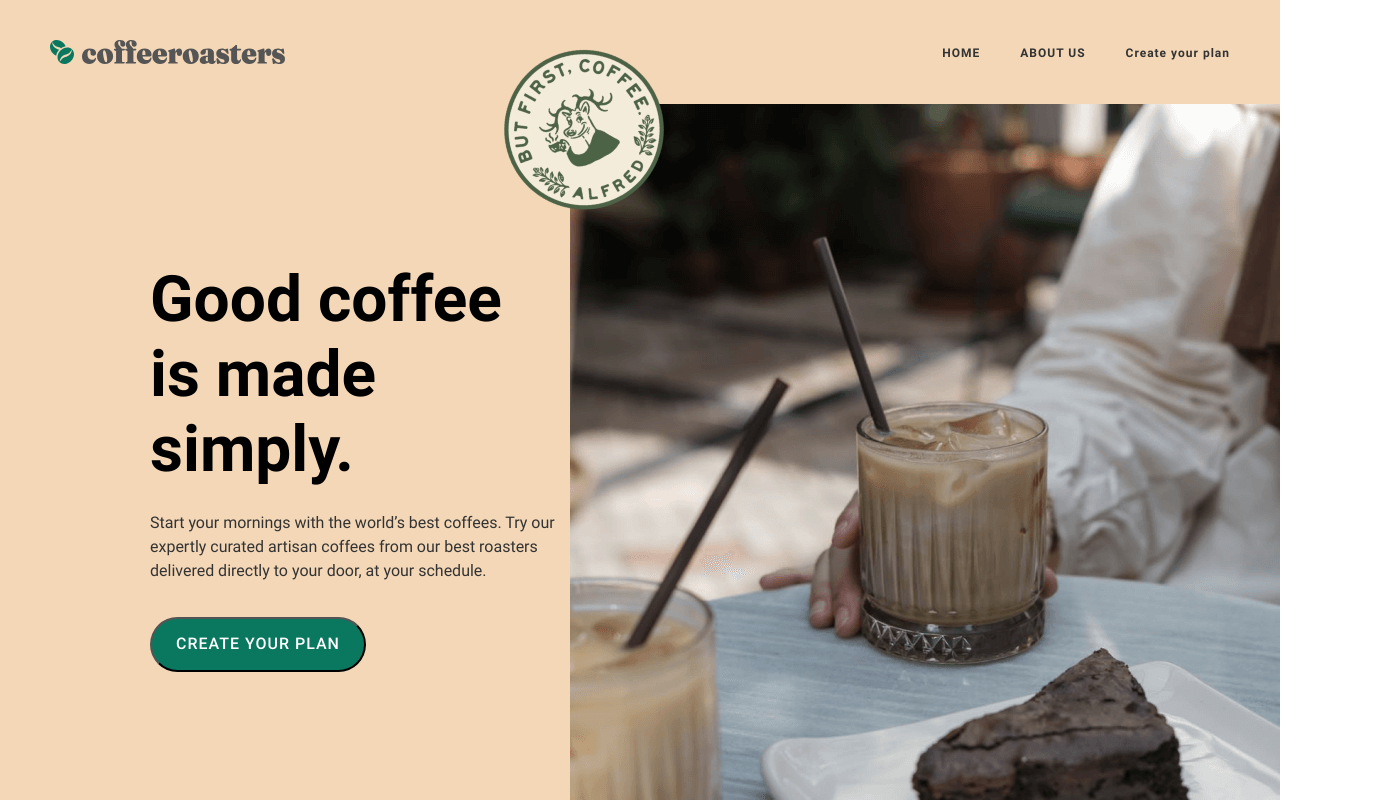
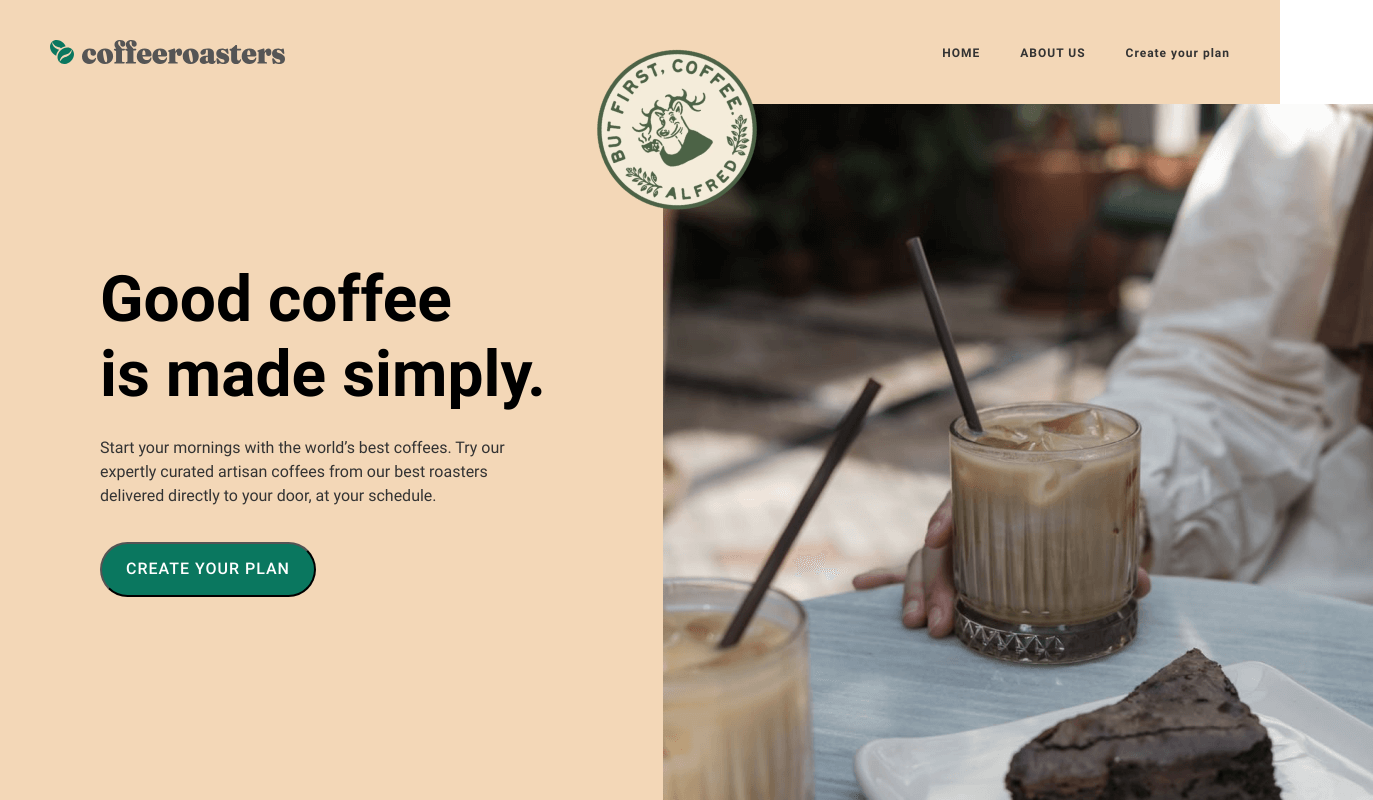
Before and after one commit to Abdurahmon92/coffeeroasters, a plain HTML site: page index.html in a window 1280 px wide. Shown: the whole page, 1373 px wide, since content can reach past the window. Drawn offline with Linux system fonts and the light colour scheme.

Commit message:
upgrade section hero content

```diff
--- a/main.css
+++ b/main.css
@@ -79,8 +79,6 @@ body {
 .contayner {
   width: 100%;
   max-width: 1440px;
-  padding-left: 20px;
-  padding-right: 20px;
   margin-left: auto;
   margin-right: auto;
 }
@@ -172,9 +170,12 @@ body {
 }
 .site-hero-content {
   padding-top: 115px;
-  padding-left: 150px;
+  padding-left: 100px;
+  padding-right: 116px;
 }
 .contetn-title {
+  width: 447px;
+
   font-weight: 700;
   font-size: 64px;
   line-height: 75px;
```
